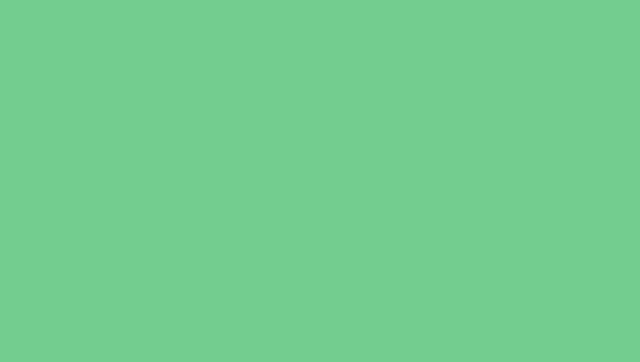
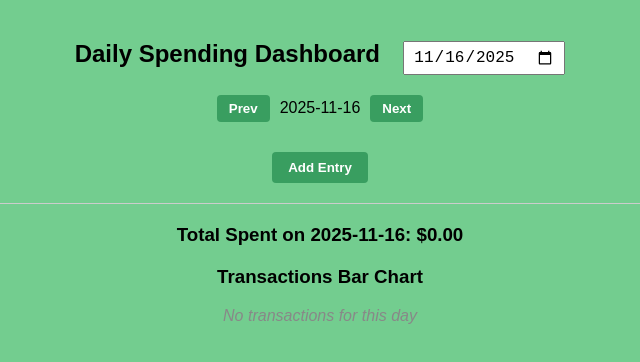
Before and after one commit to ketsia0623/technica-2025-hack, a React (Create React App) app in the folder my-ts-app/: page /dashboard in a window 1280 px wide. Shown: the top 362 px of the page, without its empty margins (320-960 px from the left). Built offline with nearby package versions, Linux system fonts and the light colour scheme.

Commit message:
Dashboard

```diff
--- a/my-ts-app/package.json
+++ b/my-ts-app/package.json
@@ -15,6 +15,7 @@
     "react-dom": "^19.2.0",
     "react-router-dom": "^7.9.6",
     "react-scripts": "5.0.1",
+    "recharts": "^3.4.1",
     "typescript": "^4.9.5",
     "web-vitals": "^2.1.4"
   },
--- /dev/null
+++ b/my-ts-app/src/pages/Dashboard.css
@@ -0,0 +1,134 @@
+/* Dashboard.css */
+
+/* Container */
+.dashboard-container {
+  padding: 20px;
+  max-width: 900px;
+  margin: 0 auto;
+  font-family: Arial, sans-serif;
+}
+
+/* Headings */
+.dashboard-container h2 {
+  text-align: center;
+  margin-bottom: 20px;
+}
+
+.dashboard-container h3 {
+  margin-top: 20px;
+}
+
+/* Day navigation */
+.day-navigation {
+  display: flex;
+  align-items: center;
+  gap: 10px;
+  justify-content: center;
+  margin-bottom: 20px;
+}
+
+.day-navigation button {
+  padding: 6px 12px;
+  cursor: pointer;
+  background-color: #399e60;
+  border: none;
+  border-radius: 4px;
+  color: white;
+  font-weight: bold;
+  transition: background-color 0.2s ease;
+}
+
+.day-navigation button:hover {
+  background-color: #6bb17f;
+}
+
+/* Entry rows */
+.entry-row {
+  display: flex;
+  justify-content: center; /* centers items horizontally */
+  align-items: center;    /* centers items vertically */
+  gap: 10px;              /* space between inputs and button */
+  margin-bottom: 10px;
+}
+
+.entry-action,
+.entry-amount,
+.remove-btn {
+  display: inline-block;
+}
+
+.entry-row input[type="text"],
+.entry-row input[type="date"] {
+  padding: 8px;
+  border: 1px solid #ccc;
+  border-radius: 4px;
+  font-size: 14px;
+}
+
+.entry-row input[type="text"]:focus,
+.entry-row input[type="date"]:focus {
+  outline: none;
+  border-color: #82ca9d;
+  box-shadow: 0 0 5px rgba(130, 202, 157, 0.5);
+}
+
+/* Darker first input */
+.entry-row:first-child input[type="text"],
+.entry-row:first-child input[type="date"] {
+  border-color: #145214; /* dark green border */
+  background-color: #e6f3ea; /* slightly darker green background */
+}
+
+/* Remove button (keep your original style) */
+.entry-row button {
+  padding: 6px 10px;
+  cursor: pointer;
+  background-color: #43c075;
+  border-radius: 4px;
+  font-weight: bold;
+  transition: background-color 0.2s ease;
+}
+
+/* Add Entry Button */
+.add-entry-btn {
+  padding: 8px 16px;
+  margin-top: 10px;
+  cursor: pointer;
+  background-color: #399e60;
+  border: none;
+  border-radius: 4px;
+  color: white;
+  font-weight: bold;
+  transition: background-color 0.2s ease;
+}
+
+.add-entry-btn:hover {
+  background-color: #6bb17f;
+}
+
+/* Horizontal rule */
+.dashboard-container hr {
+  margin: 20px 0;
+  border: none;
+  border-top: 1px solid #ccc;
+}
+
+/* Bar chart container */
+.bar-chart-container {
+  width: 100%;
+  height: 300px;
+  margin-top: 10px;
+}
+
+/* No transactions message */
+.no-transactions {
+  text-align: center;
+  font-style: italic;
+  color: #888;
+}
+
+.header-date-picker {
+  padding: 5px 8px;
+  font-size: 16px;
+  margin-left: 10px;
+}
--- a/my-ts-app/src/pages/Dashboard.tsx
+++ b/my-ts-app/src/pages/Dashboard.tsx
@@ -1,7 +1,162 @@
+import React, { useRef } from "react";
+import {
+  BarChart,
+  Bar,
+  XAxis,
+  YAxis,
+  CartesianGrid,
+  Tooltip,
+  ResponsiveContainer,
+  Cell
+} from "recharts";
+import "./Dashboard.css";
+
+interface Entry {
+  action: string;
+  amount: string;
+  date: string;
+}
+
 export default function Dashboard() {
+  const [entriesByDate, setEntriesByDate] = React.useState<Record<string, Entry[]>>({});
+  const [selectedDate, setSelectedDate] = React.useState(
+    new Date().toISOString().split("T")[0]
+  );
+
+  const inputRefs = useRef<Array<HTMLInputElement | null>>([]);
+
+  const greenShades = ["#82ca9d", "#66bb6a", "#43a047", "#2e7d32", "#1b5e20"];
+
+  const currentEntries = entriesByDate[selectedDate] || [];
+
+  const addDays = (dateStr: string, days: number) => {
+    const date = new Date(dateStr);
+    date.setDate(date.getDate() + days);
+    return date.toISOString().split("T")[0];
+  };
+
+  const handleNextDay = () => setSelectedDate(prev => addDays(prev, 1));
+  const handlePrevDay = () => setSelectedDate(prev => addDays(prev, -1));
+
+  const handleChangeAction = (index: number, value: string) => {
+    const copy = [...currentEntries];
+    copy[index].action = value;
+    setEntriesByDate({ ...entriesByDate, [selectedDate]: copy });
+  };
+
+  const handleChangeAmount = (index: number, value: string) => {
+    if (value === "" || /^\d*\.?\d*$/.test(value)) {
+      const copy = [...currentEntries];
+      copy[index].amount = value;
+      setEntriesByDate({ ...entriesByDate, [selectedDate]: copy });
+    }
+  };
+
+  const handleAddEntry = () => {
+    const copy = [...currentEntries, { action: "", amount: "", date: selectedDate }];
+    setEntriesByDate({ ...entriesByDate, [selectedDate]: copy });
+    setTimeout(() => {
+      const lastIndex = copy.length - 1;
+      inputRefs.current[lastIndex]?.focus();
+    }, 0);
+  };
+
+  const handleRemoveEntry = (index: number) => {
+    const copy = currentEntries.filter((_, i) => i !== index);
+    setEntriesByDate({ ...entriesByDate, [selectedDate]: copy });
+  };
+
+  const handleKeyDown = (e: React.KeyboardEvent<HTMLInputElement>, index: number) => {
+    if (e.key === "Enter") {
+      const current = currentEntries[index];
+      if (current.action.trim() !== "" || current.amount.trim() !== "") {
+        handleAddEntry();
+      }
+    }
+  };
+
+  const chartData = currentEntries
+    .filter(e => e.action.trim() !== "" || e.amount.trim() !== "")
+    .map((e, index) => ({
+      name: e.action || `Transaction ${index + 1}`,
+      amount: parseFloat(e.amount || "0")
+    }));
+
+  const total = currentEntries.reduce(
+    (sum, e) => sum + parseFloat(e.amount || "0"),
+    0
+  );
+
   return (
-    <div>
-      {/* Dashboard content */}
+    <div className="dashboard-container">
+      <h2>
+        Daily Spending Dashboard &nbsp;
+        <input
+          type="date"
+          value={selectedDate}
+          onChange={e => setSelectedDate(e.target.value)}
+          className="header-date-picker"
+        />
+      </h2>
+
+      <div className="day-navigation">
+        <button onClick={handlePrevDay}>Prev</button>
+        <span>{selectedDate}</span>
+        <button onClick={handleNextDay}>Next</button>
+      </div>
+
+      {currentEntries.map((entry, index) => (
+        <div key={index} className="entry-row">
+          <input
+            type="text"
+            placeholder="Enter your transaction"
+            value={entry.action}
+            onChange={e => handleChangeAction(index, e.target.value)}
+            onKeyDown={e => handleKeyDown(e, index)}
+            ref={el => { inputRefs.current[index] = el; }}
+            className="entry-action"
+          />
+          <input
+            type="text"
+            placeholder="$"
+            value={entry.amount}
+            onChange={e => handleChangeAmount(index, e.target.value)}
+            onKeyDown={e => handleKeyDown(e, index)}
+            className="entry-amount"
+          />
+          <button className="remove-btn" onClick={() => handleRemoveEntry(index)}>Remove</button>
+        </div>
+      ))}
+
+      <button className="add-entry-btn" onClick={handleAddEntry}>Add Entry</button>
+
+      <hr />
+
+      <h3>Total Spent on {selectedDate}: ${total.toFixed(2)}</h3>
+
+      <h3>Transactions Bar Chart</h3>
+      {chartData.length > 0 ? (
+        <div className="bar-chart-container">
+          <ResponsiveContainer width="100%" height={300}>
+            <BarChart data={chartData} margin={{ top: 20, right: 30, left: 0, bottom: 20 }}>
+              <CartesianGrid strokeDasharray="3 3" />
+              <XAxis dataKey="name" stroke="#145214" angle={-30} textAnchor="end" />
+              <YAxis stroke="#145214" />
+              <Tooltip formatter={(value: number) => `$${value.toFixed(2)}`} />
+              <Bar dataKey="amount">
+                {chartData.map((entry, index) => (
+                  <Cell
+                    key={`cell-${index}`}
+                    fill={greenShades[index % greenShades.length]}
+                  />
+                ))}
+              </Bar>
+            </BarChart>
+          </ResponsiveContainer>
+        </div>
+      ) : (
+        <p className="no-transactions">No transactions for this day</p>
+      )}
     </div>
   );
 }
```
Also changed, not shown: 1 other file (tests, documents, lock files or other folders).
